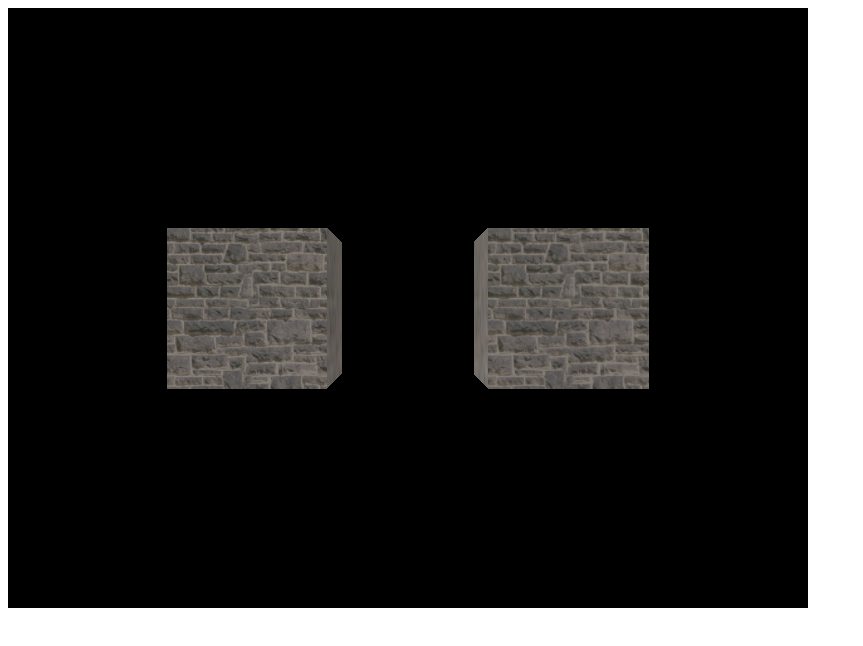
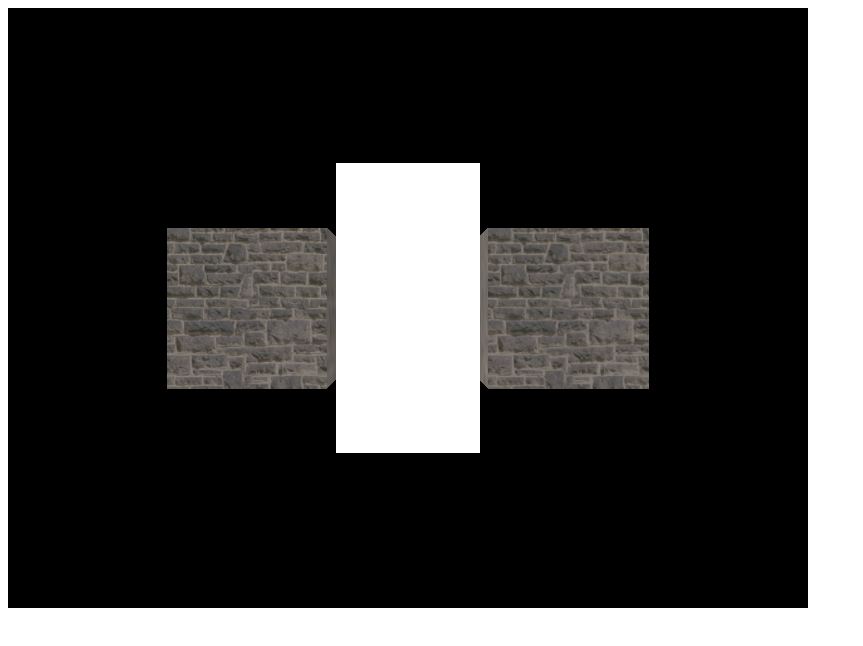
Before and after one commit to ToyohiroTanaka/7th_week, a plain HTML site: page 出席確認課題.html in a window 1280 px wide. Shown: the whole page, without its empty margins (0-863 px from the left). Drawn offline with nearby package versions, Linux system fonts and the light colour scheme; animation ran at ten frames a second.

Commit message:
Update 出席確認課題.html

```diff
--- a/出席確認課題.html
+++ b/出席確認課題.html
@@ -46,6 +46,11 @@
     box2.position.x = 1;
     scene.add(box);
     scene.add(box2);
+    // 平面を作成
+    var geometry = new THREE.PlaneGeometry( 1, 2, 3 );
+    var plane = new THREE.Mesh( geometry,  );
+    plane.position.z = -5;
+    scene.add( plane );
 
    // 平行光源
    var directionalLight1 = new THREE.DirectionalLight(0xffffff);
```
